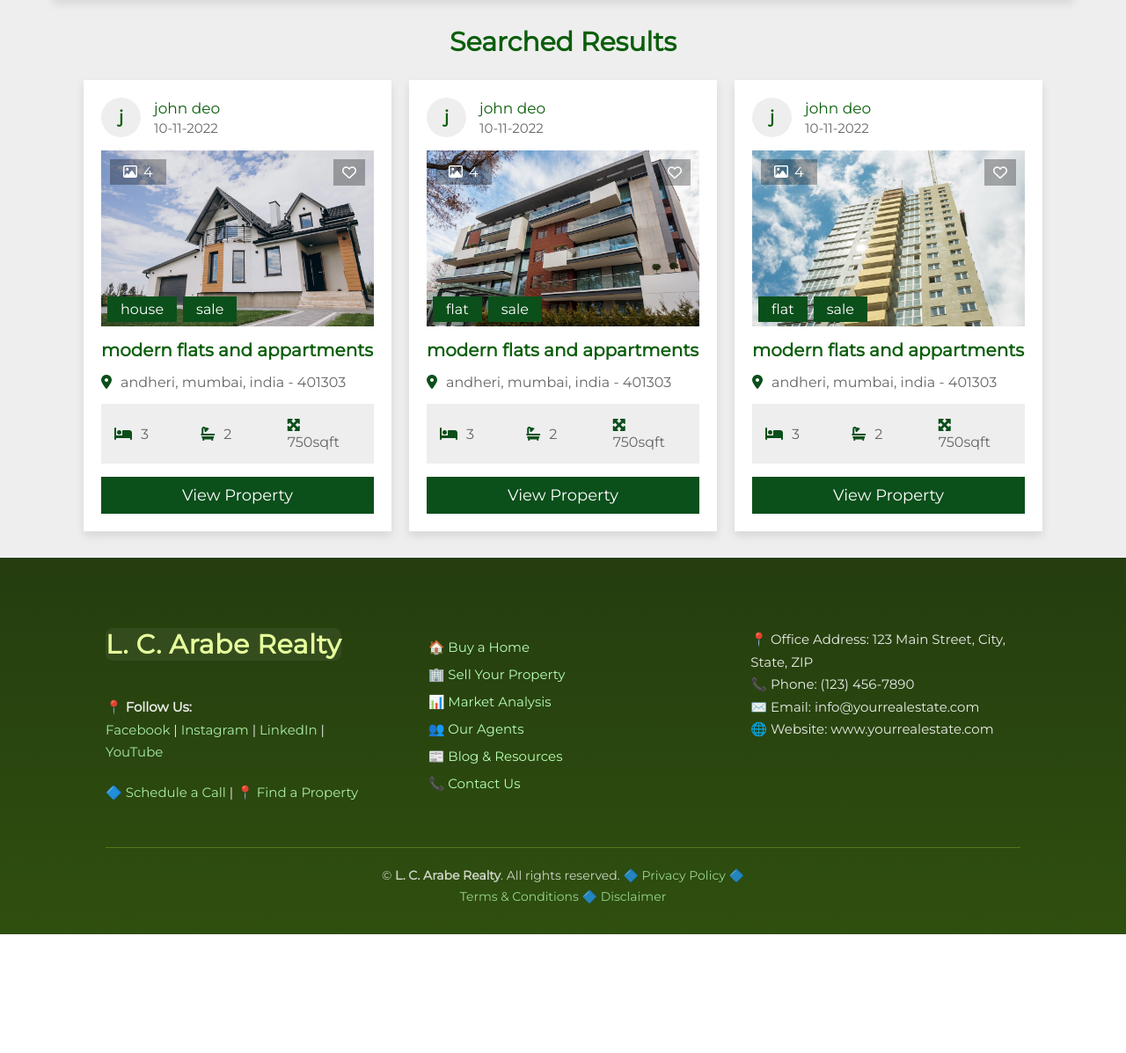
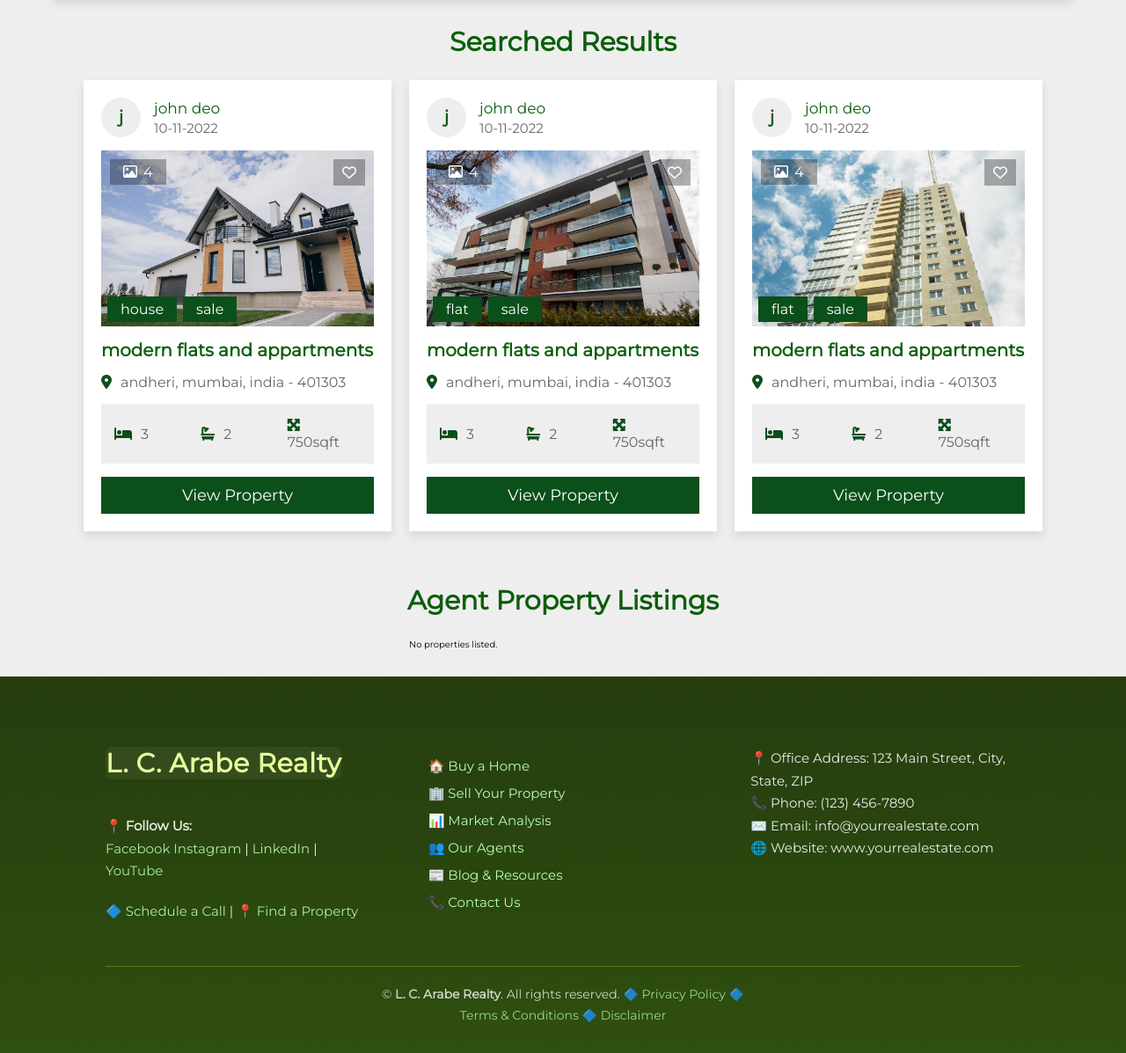
Before and after one commit to Brianarabe/test1, a Django app: page / in a window 1280 px wide. Shown: the part 741-1938 px from the top of the page at 88% size. Before the commit the page ends 1803 px from the top, so only its background shows below. Run offline with Django 5.2, Linux system fonts and the light colour scheme.

Commit message:
update the posting shows in base.html

```diff
--- /dev/null
+++ b/app/context_processors.py
@@ -0,0 +1,8 @@
+from .models import Property
+
+def agent_properties(request):
+    if request.user.is_authenticated and request.user.user_type == 'agent':
+        properties = Property.objects.filter(agent=request.user).order_by('-created_at')
+    else:
+        properties = None
+    return {'agent_properties': properties}
--- a/app/models.py
+++ b/app/models.py
@@ -1,7 +1,6 @@
 from django.db import models
 from django.contrib.auth.models import AbstractUser
 from django.conf import settings
-
 
 class CustomUser(AbstractUser):
 
--- a/app/templates/agent/listings.html
+++ b/app/templates/agent/listings.html
@@ -1,3 +1,4 @@
+{% load static %}
 <div class="box-container">
 
 {% for property in properties %}
--- a/app/templates/base.html
+++ b/app/templates/base.html
@@ -1,13 +1,14 @@
 {% load static %}
-
 <!DOCTYPE html>
 <html lang="en">
 
 <head>
     <meta charset="UTF-8">
+    <meta name="viewport" content="width=device-width, initial-scale=1.0">
     <title>{% block title %}L.C. Arabe Realty{% endblock %}</title>
 
     <link rel="stylesheet" href="{% static 'css/style.css' %}">
+    <link rel="stylesheet" href="https://cdnjs.cloudflare.com/ajax/libs/font-awesome/6.2.0/css/all.min.css">
 </head>
 
 <body>
@@ -18,6 +19,13 @@
     <!-- PAGE CONTENT -->
     {% block content %}
         {% include "search.html" %}
+
+        <!-- AGENT POSTS -->
+        <section class="listings">
+            <h1 class="heading">Agent Property Listings</h1>
+
+            {% include "components/agent_posts.html" %}
+        </section>
     {% endblock %}
 
     <!-- FOOTER -->
--- /dev/null
+++ b/app/templates/components/agent_posts.html
@@ -0,0 +1,59 @@
+<div class="box-container">
+
+{% if agent_properties and agent_properties.exists %}
+    {% for property in agent_properties %}
+    <div class="box">
+
+        <!-- Agent Info -->
+        <div class="admin">
+            <h3>{{ property.agent.username|first|upper }}</h3>
+            <div>
+                <p>{{ property.agent.username }}</p>
+                <span>{{ property.created_at|date:"M d, Y" }}</span>
+            </div>
+        </div>
+
+        <!-- Property Images -->
+        <div class="thumb">
+            <p class="total-images">
+                <i class="far fa-image"></i>
+                <span>{{ property.images.count }}</span>
+            </p>
+
+            <p class="type">
+                <span>{{ property.property_type }}</span>
+                <span>{{ property.listing_status }}</span>
+            </p>
+
+            {% if property.images.count > 0 %}
+                <!-- SHOW FIRST GALLERY IMAGE -->
+                <img src="{{ property.images.first.image.url }}" alt="Property Image">
+            {% elif property.image %}
+                <!-- FALLBACK TO MAIN IMAGE -->
+                <img src="{{ property.image.url }}" alt="Property Image">
+            {% else %}
+                <p>No Image Available</p>
+            {% endif %}
+        </div>
+
+        <!-- Property Details -->
+        <h3 class="name">{{ property.title }}</h3>
+
+        <p class="location">
+            <i class="fas fa-map-marker-alt"></i>
+            <span>{{ property.location }}, {{ property.city }}</span>
+        </p>
+
+        <div class="flex">
+            <p><i class="fas fa-bed"></i> {{ property.bedrooms }}</p>
+            <p><i class="fas fa-bath"></i> {{ property.bathrooms }}</p>
+            <p><i class="fas fa-maximize"></i> {{ property.floor_area }} sqm</p>
+        </div>
+
+    </div>
+    {% endfor %}
+{% else %}
+    <p>No properties listed.</p>
+{% endif %}
+
+</div>
--- a/app/templates/components/footer.html
+++ b/app/templates/components/footer.html
@@ -12,10 +12,10 @@
 
                 <p class="follow">📍 <strong>Follow Us:</strong></p>
                 <p class="social-links">
-                    <a href="#">Facebook</a> |
-                    <a href="#">Instagram</a> |
-                    <a href="#">LinkedIn</a> |
-                    <a href="#">YouTube</a>
+                    <a href="https://www.facebook.com/profile.php?id=100064045423114" target="_blank" rel="noopener noreferrer">Facebook</a>
+                    <a href="#" target="_blank" rel="noopener noreferrer">Instagram</a> |
+                    <a href="#" target="_blank" rel="noopener noreferrer">LinkedIn</a> |
+                    <a href="#" target="_blank" rel="noopener noreferrer">YouTube</a>
                 </p>
 
                 <p class="actions">
--- a/app/templates/components/header.html
+++ b/app/templates/components/header.html
@@ -53,8 +53,8 @@
             <li><a href="#">saved <i class="far fa-heart"></i></a></li>
             <li><a href="#">account <i class="fas fa-angle-down"></i></a>
                <ul>
-                  <li><a href="{% url 'login' %}">Login</a></li>
-                  <li><a href="{% url 'register' %}">Register</a></li>
+                  <li><a href="{% url 'login' %}" target="_blank" rel="noopener noreferrer">Login</a></li>
+                  <li><a href="{% url 'register' %}" >Register</a></li>
                </ul>
             </li>
          </ul>
--- a/project/settings.py
+++ b/project/settings.py
@@ -51,6 +51,7 @@ TEMPLATES = [
                 'django.template.context_processors.request',
                 'django.contrib.auth.context_processors.auth',
                 'django.contrib.messages.context_processors.messages',
+                'app.context_processors.agent_properties',
             ],
         },
     },
```
Also changed, not shown: db.sqlite3, property_images/24.jfif (added). Lines whose indentation alone changed are shown as unchanged.
